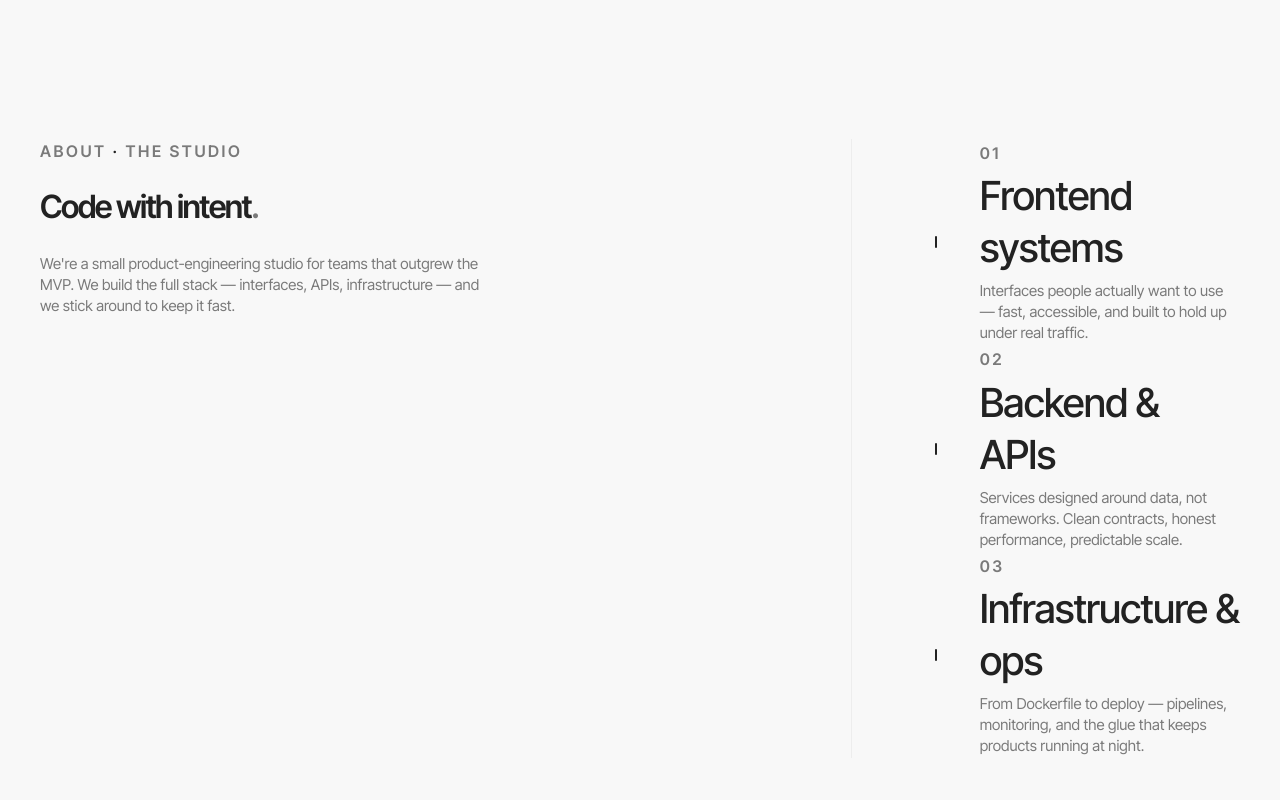
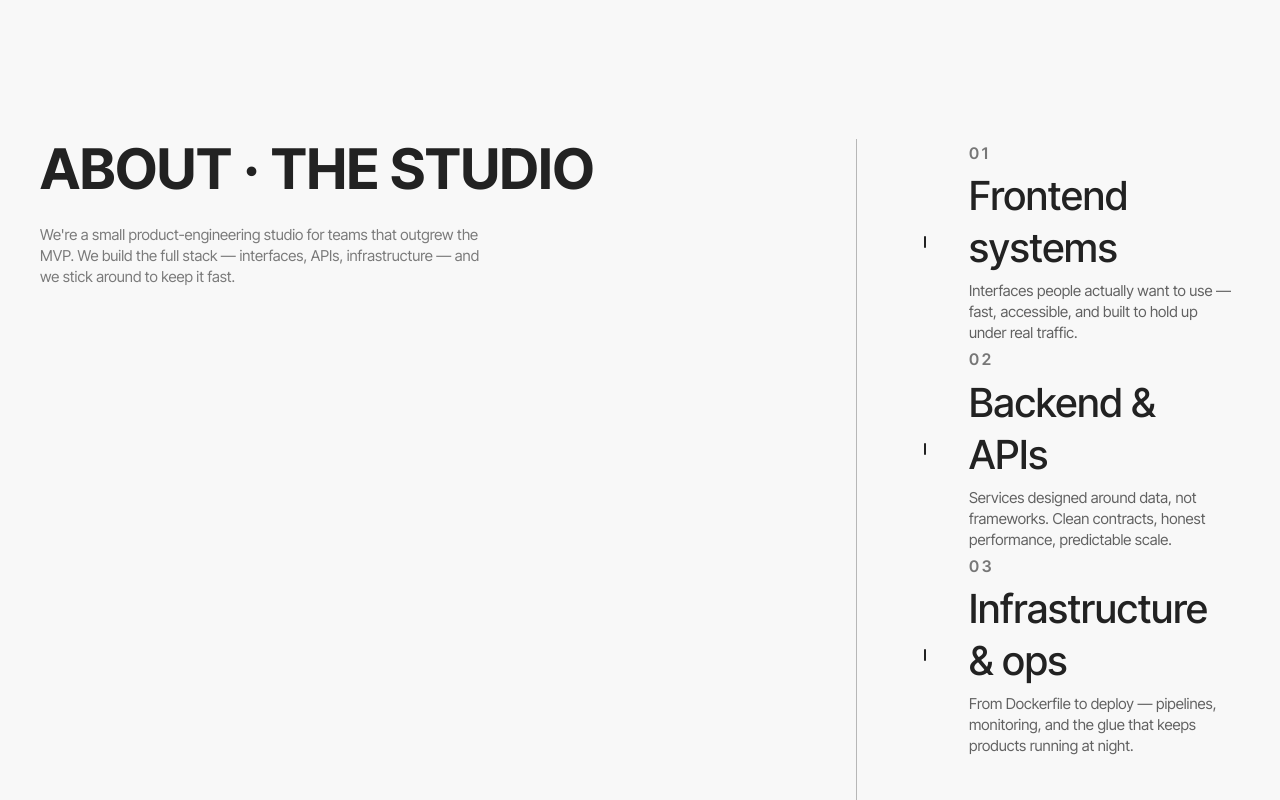
Before and after one commit to rifqimaulananxh/halcyzhuo, a Next.js app: page / in a window 1280 px wide. Shown: the part 3540-4340 px from the top of the page. Built offline with nearby package versions, Linux system fonts and the light colour scheme.

Commit message:
fix: refine about section — darker text, visible border, left-shifted cards, larger bolder heading

```diff
--- a/src/app/globals.css
+++ b/src/app/globals.css
@@ -1644,7 +1644,7 @@ html.js.is-loading .navbar {
   font-family: var(--font-display);
   font-weight: 500;
   line-height: 1.3;
-  letter-spacing: -0.02em;
+  letter-spacing: 0;
   color: var(--color-ink);
 }
 
--- a/src/app/page.tsx
+++ b/src/app/page.tsx
@@ -170,34 +170,29 @@ export default function Home() {
       {/* ABOUT */}
       <section
         id="about"
-        className="about-section grid grid-cols-[2fr_1fr] gap-8 px-[var(--pad-inner)] pb-[clamp(120px,15vw,200px)] max-[1024px]:grid-cols-1 max-[1024px]:pb-[clamp(80px,10vw,120px)]"
+        className="about-section grid grid-cols-3 gap-8 max-w-[var(--max-w)] mx-auto pl-[var(--pad-inner)] pr-[48px] max-[1024px]:grid-cols-1 max-[1024px]:pr-[var(--pad-inner)] max-[1024px]:pb-[56px]"
       >
-        <Reveal variant="mask">
-          <div className="flex flex-col gap-6">
+        <div className="about-heading col-span-2 max-[1024px]:col-span-1 flex flex-col gap-6 place-self-start overflow-hidden">
+          <Reveal variant="mask">
             <span
-              className="rv rv-label text-[var(--fs-label)] font-semibold uppercase tracking-[0.16em] text-muted"
+              className="rv rv-label block text-[56px] font-bold uppercase tracking-normal leading-[1.1] text-ink max-[999px]:text-[32px]"
               style={{ "--i": 0 } as CSSProperties}
             >
               About <span className="text-accent">·</span> the studio
             </span>
-            <TextReveal
-              as="h2"
-              className="about-heading text-[clamp(24px,3.5vw,32px)] font-semibold tracking-[-0.05em] leading-[1.2] text-ink"
-            >
-              Code with <span className="text-accent">intent</span>
-              <span className="text-muted">.</span>
-            </TextReveal>
+          </Reveal>
+          <Reveal variant="mask">
             <p
               className="rv rv-desc text-muted text-[15px] leading-[1.4] max-w-[460px]"
-              style={{ "--i": 2 } as CSSProperties}
+              style={{ "--i": 1 } as CSSProperties}
             >
               We&apos;re a small product-engineering studio for teams that
               outgrew the MVP. We build the full stack — interfaces, APIs,
               infrastructure — and we stick around to keep it fast.
             </p>
-          </div>
-        </Reveal>
-        <div className="about-cards border-l border-surface pl-[clamp(32px,5vw,80px)] max-[1024px]:border-l-0 max-[1024px]:pl-0 max-[1024px]:pt-12 max-[1024px]:border-t max-[1024px]:border-surface">
+          </Reveal>
+        </div>
+        <div className="about-cards col-span-1 border-l border-outline pl-[48px] pb-[200px] max-[1024px]:border-l-0 max-[1024px]:pl-0 max-[1024px]:pt-8 max-[1024px]:border-t max-[1024px]:border-surface max-[1024px]:pb-0">
           <Reveal variant="stagger">
             {specRows.map((row, i) => (
               <ServiceCard key={row.num} item={row} index={i} />
--- a/src/components/ServiceCard.tsx
+++ b/src/components/ServiceCard.tsx
@@ -19,18 +19,18 @@ export function ServiceCard({
       style={{ "--i": index } as CSSProperties}
     >
       <div className="about-card__icon flex-none relative w-10 h-10 flex items-center justify-center">
-        <span className="about-card__circle absolute rounded-full bg-accent transition-all duration-300 ease-out" />
-        <span className="about-card__plus-h absolute rounded-full bg-ink transition-all duration-300 ease-out" />
-        <span className="about-card__plus-v absolute rounded-full bg-ink transition-all duration-300 ease-out rotate-90" />
+        <span className="about-card__circle absolute rounded-full bg-ink transition-all duration-300 ease-out" />
+        <span className="about-card__plus-h absolute rounded-full bg-white transition-all duration-300 ease-out" />
+        <span className="about-card__plus-v absolute rounded-full bg-white transition-all duration-300 ease-out rotate-90" />
       </div>
       <div className="flex-1 min-w-0">
-        <span className="block text-[var(--fs-label)] font-semibold uppercase tracking-[0.16em] text-muted mb-1">
+        <span className="block text-[var(--fs-label)] font-semibold uppercase tracking-[0.16em] text-ink mb-1 opacity-60">
           {item.num}
         </span>
-        <h3 className="about-card__title text-[40px] leading-[1.3] tracking-[-0.02em] transition-transform duration-300 group-hover:translate-x-1 max-[999px]:text-[24px]">
+        <h3 className="about-card__title text-[40px] font-medium leading-[1.3] tracking-normal transition-transform duration-300 group-hover:translate-x-1 max-[999px]:text-[24px]">
           {item.title}
         </h3>
-        <p className="text-muted text-[15px] leading-[1.4] mt-1.5 max-w-[400px]">
+        <p className="text-ink text-[15px] leading-[1.4] mt-1.5 max-w-[400px] opacity-70">
           {item.desc}
         </p>
       </div>
```
